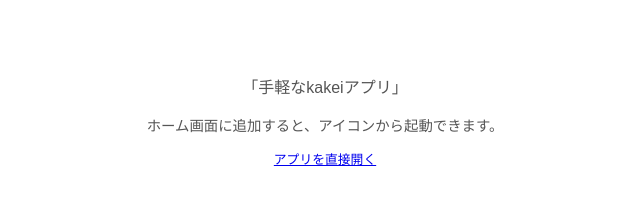
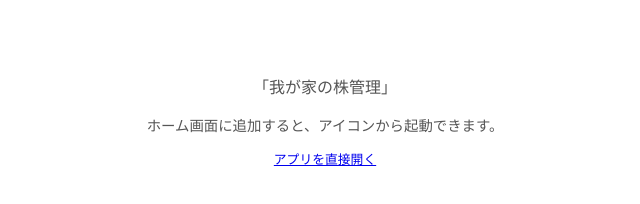
Before and after one commit to puku-46/kabu_icon, a plain HTML site: page index.html in a window 1280 px wide. Shown: the full height of the page, 315-955 px from the left. Drawn offline with Linux system fonts and the light colour scheme.

Commit message:
Update index.html

```diff
--- a/index.html
+++ b/index.html
@@ -3,15 +3,15 @@
 <head>
   <meta charset="UTF-8">
   <meta name="viewport" content="width=device-width, initial-scale=1.0">
-  <title>手軽なkakeiアプリ</title>
-  <meta name="apple-mobile-web-app-title" content="手軽なkakeiアプリ">
+  <title>我が家の株管理</title>
+  <meta name="apple-mobile-web-app-title" content="我が家の株管理">
   <link rel="apple-touch-icon" sizes="180x180" href="icon.png">
   <link rel="icon" type="image/png" href="icon.png">
   <meta name="apple-mobile-web-app-capable" content="yes">
   <meta name="mobile-web-app-capable" content="yes">
 
   <script>
-    const targetUrl = "https://kakeibo-app-m2pingcqkg9mgznekshyrv.streamlit.app";
+    const targetUrl = "https://yuutai-huq6xsdj4dbvgp3aaj4lzk.streamlit.app";
 
     // ホーム画面のアイコンから起動したときだけ、自動で転送する
     const isStandalone =
@@ -24,7 +24,7 @@
   </script>
 </head>
 <body style="font-family: sans-serif; text-align: center; padding-top: 50px; color: #555;">
-  <p>「手軽なkakeiアプリ」</p>
+  <p>「我が家の株管理」</p>
   <p style="font-size: 0.9em;">ホーム画面に追加すると、アイコンから起動できます。</p>
   <p style="font-size: 0.8em;"><a href="https://kakeibo-app-m2pingcqkg9mgznekshyrv.streamlit.app">アプリを直接開く</a></p>
 </body>
```
